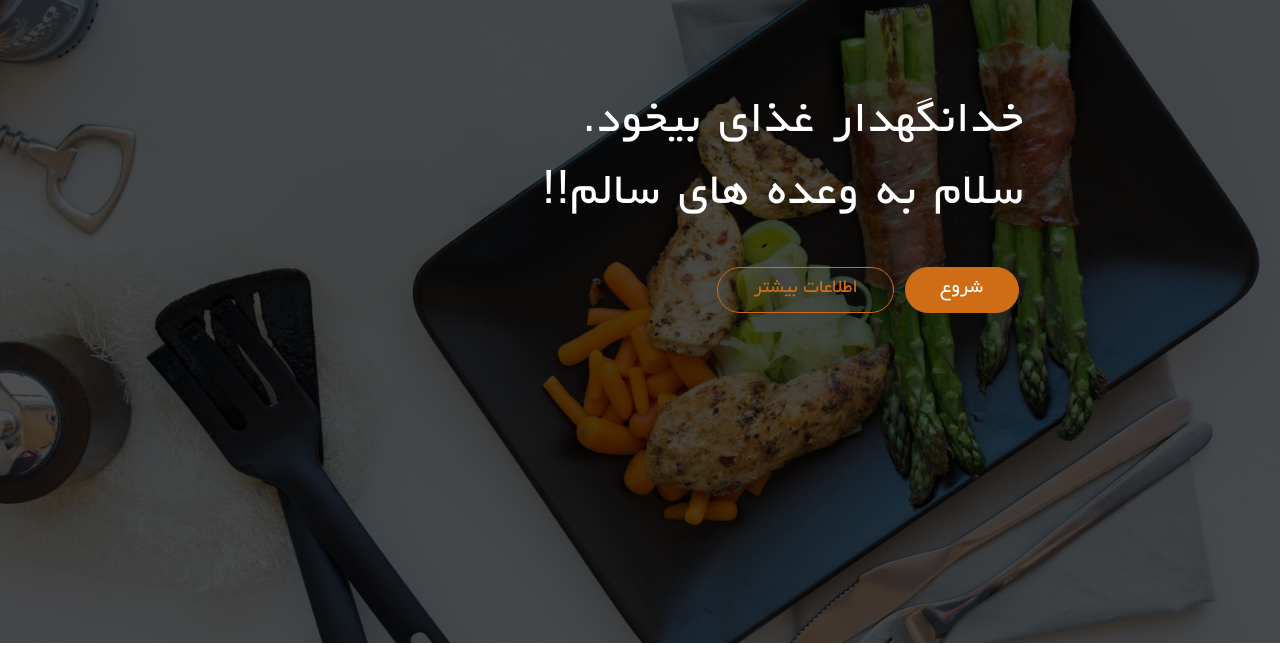
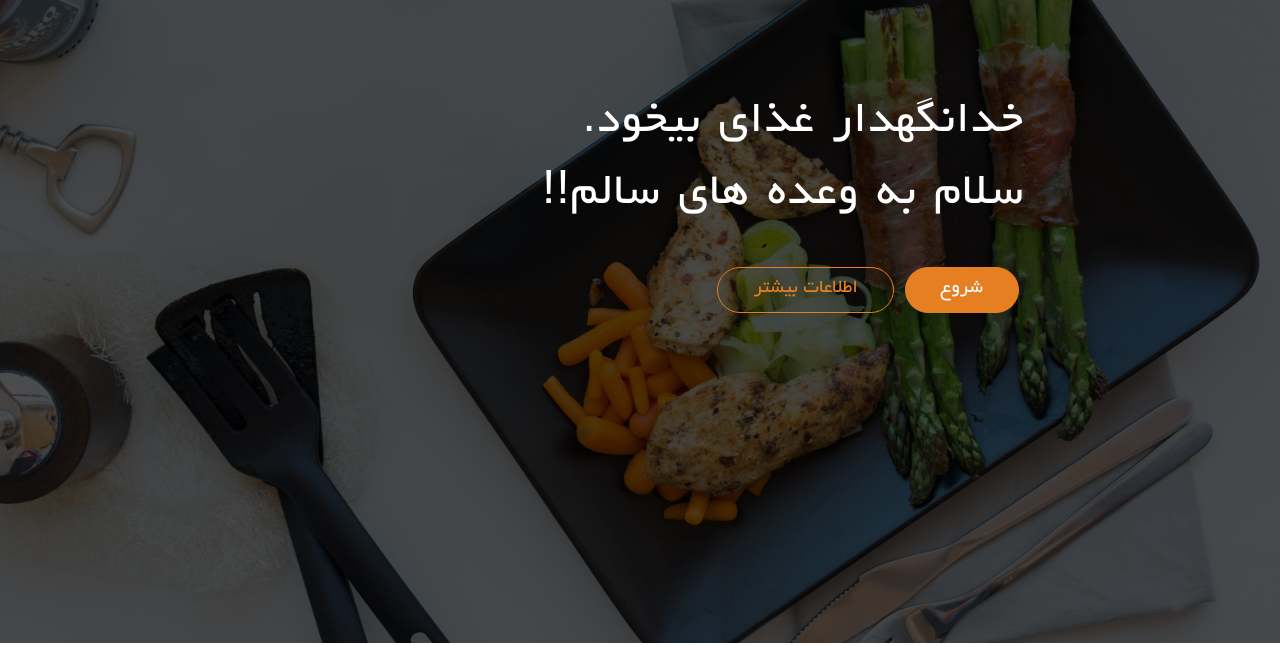
Before and after one commit to matinkhorshidi/CooKWise.github.io, a plain HTML site: page index.html in a window 1280 px wide. Shown: the part 157-802 px from the top of the page. Drawn offline with nearby package versions, Linux system fonts and the light colour scheme; files whose address does not match are found by name.

Commit message:
Update style.css

```diff
--- a/resources/css/style.css
+++ b/resources/css/style.css
@@ -9,7 +9,7 @@
 }
 
 :root {
-    --first-orange: #cf6d17;
+    --first-orange: #e67e22;
     --second-orange: #aa5b1a;
     --top-sticky-nav: #ffffff;
     --top-sticky-nav-text: #000000;
```
